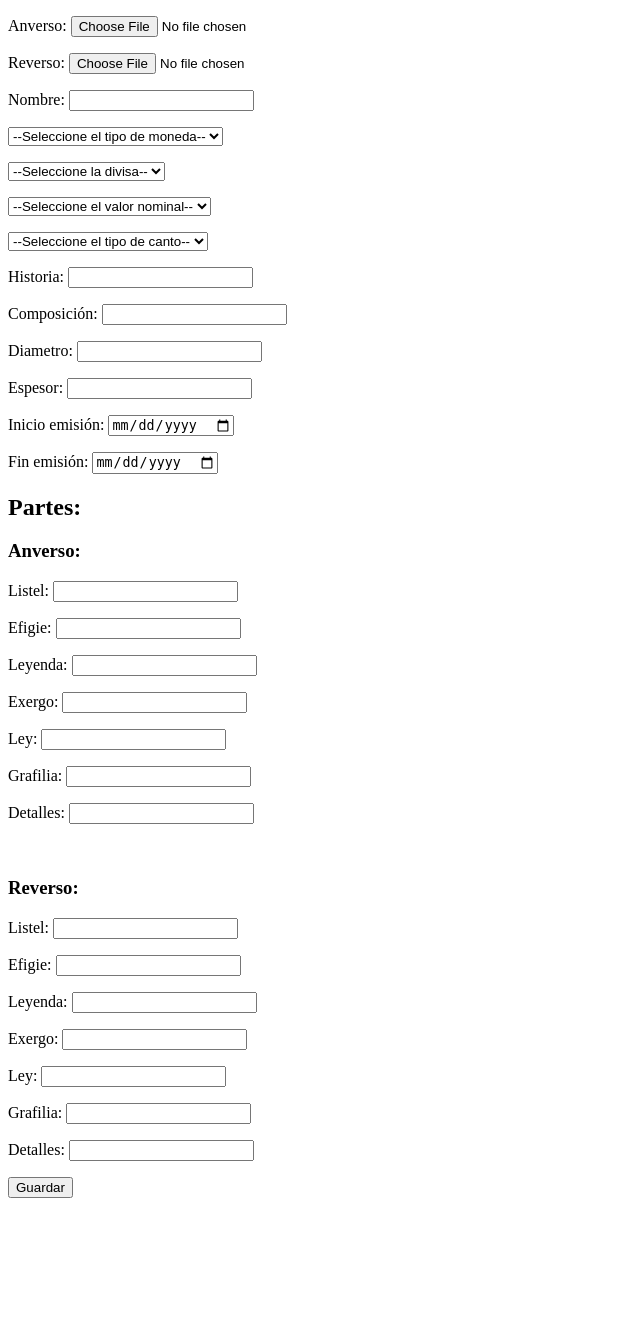
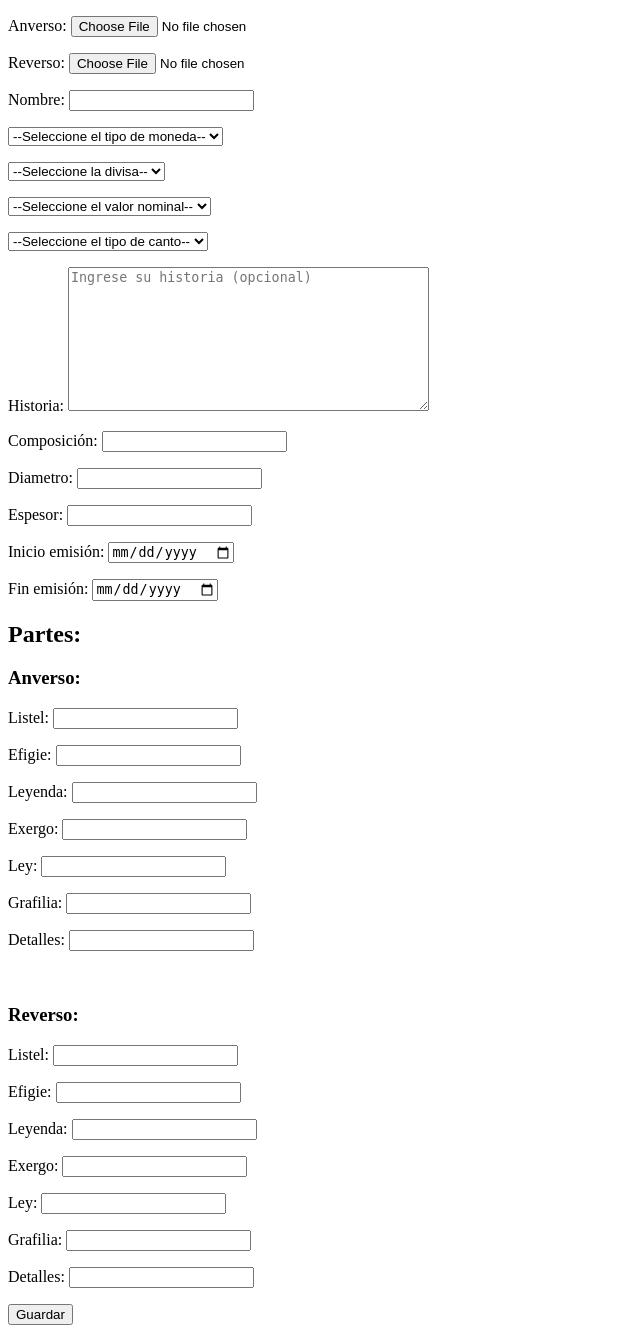
Before and after one commit to G2b444/NumisArg, a PHP site: page /ingresar_moneda.php in a window 1280 px wide. Shown: the whole page, without its empty margins (0-640 px from the left). Before the commit the page ends 1198 px from the top, so only its background shows below. Run offline with PHP 8.4, Linux system fonts and the light colour scheme; data that the repository does not hold is empty.

Commit message:
Se reemplazó el input-text de historia por un textarea

```diff
--- a/ingresar_moneda.php
+++ b/ingresar_moneda.php
@@ -77,7 +77,7 @@
         </p>
         <p>
             <label for="historia">Historia:</label>
-            <input type="text" name="historia" required>
+            <textarea rows="10" cols="50" name="historia" placeholder="Ingrese su historia (opcional)" style="width: 355px; height: 138px;"></textarea>
         </p>
         <p>
                 <label for="composicion">Composición:</label>
```
